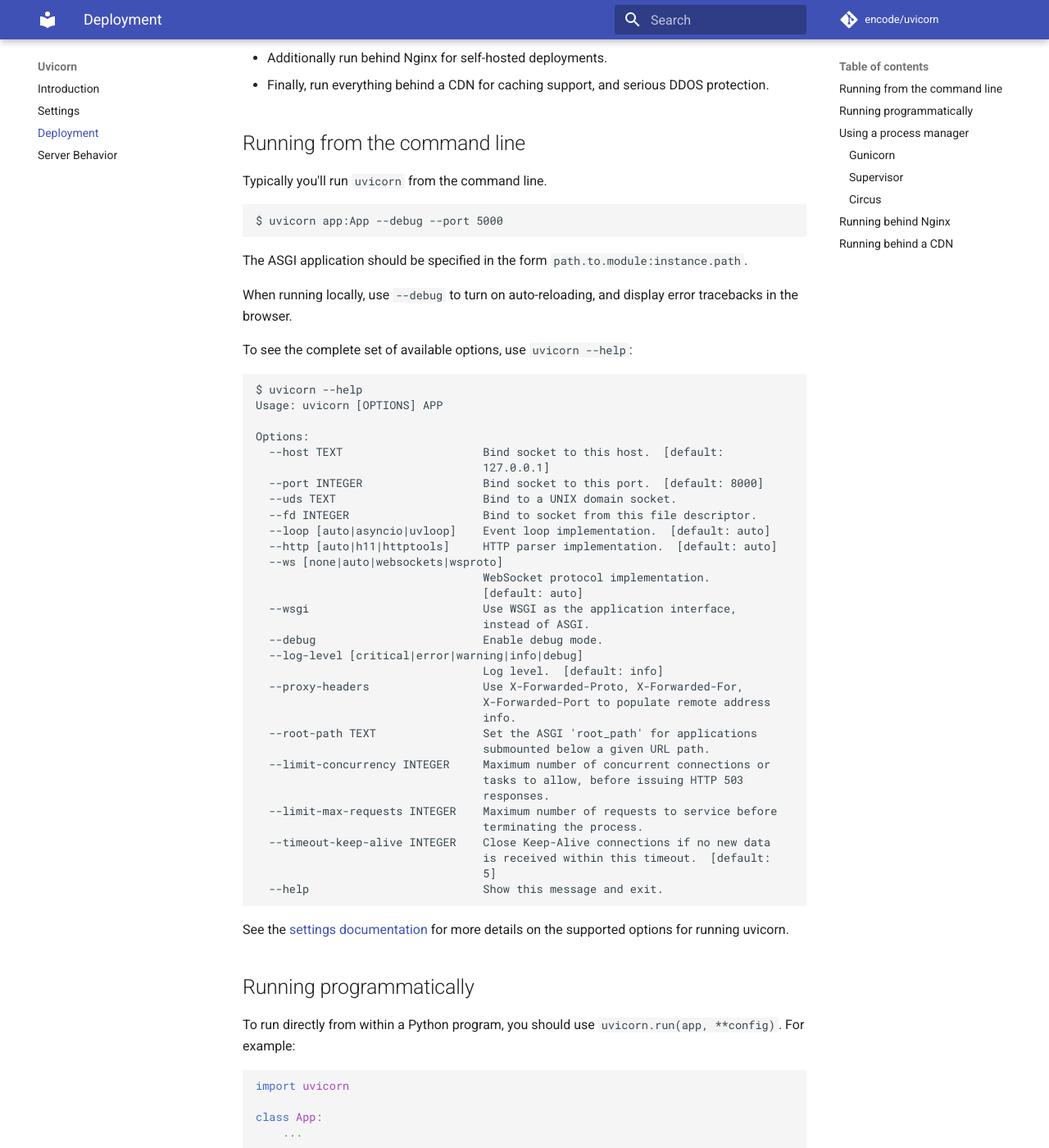
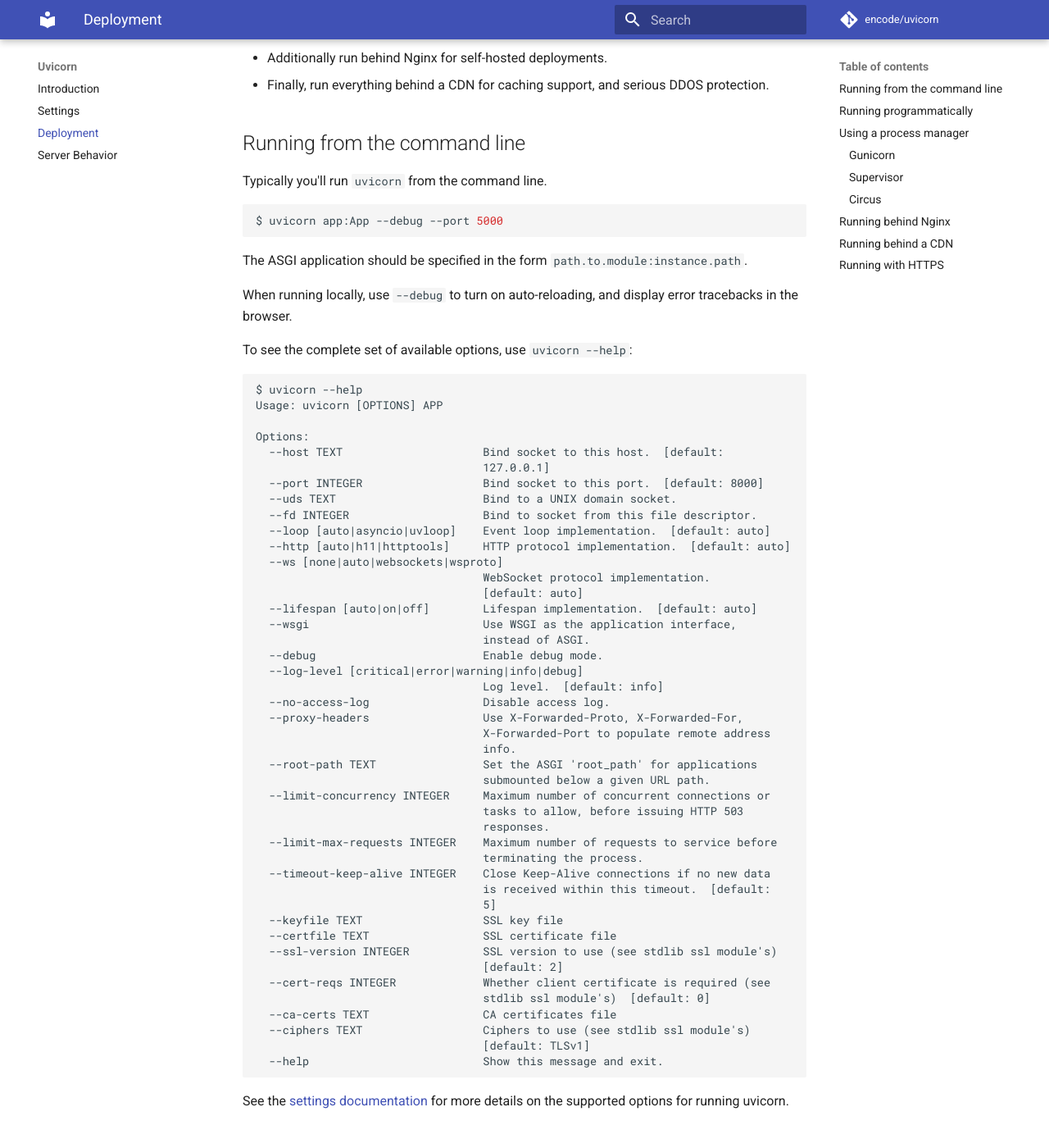
Before and after one commit to encode/uvicorn, an MkDocs documentation site: the page built from docs/deployment.md, in a window 1280 px wide and 1400 px high, scrolled down 298 px. Shown: the whole window at 82% size. Built offline with MkDocs 1.6.1 and Material for MkDocs 9.7.7, drawn with Linux system fonts in a browser that asks for light colours; comment, search, counter and statistics services are not loaded; old or Windows-style settings are respelled for this version of MkDocs; some of the changed text lies outside the part shown.

Commit message:
docs: https information added

````diff
--- a/docs/deployment.md
+++ b/docs/deployment.md
@@ -13,7 +13,7 @@
 
 Typically you'll run `uvicorn` from the command line.
 
-```
+```bash
 $ uvicorn app:App --debug --port 5000
 ```
 
@@ -34,15 +34,17 @@
   --uds TEXT                      Bind to a UNIX domain socket.
   --fd INTEGER                    Bind to socket from this file descriptor.
   --loop [auto|asyncio|uvloop]    Event loop implementation.  [default: auto]
-  --http [auto|h11|httptools]     HTTP parser implementation.  [default: auto]
+  --http [auto|h11|httptools]     HTTP protocol implementation.  [default: auto]
   --ws [none|auto|websockets|wsproto]
                                   WebSocket protocol implementation.
                                   [default: auto]
+  --lifespan [auto|on|off]        Lifespan implementation.  [default: auto]
   --wsgi                          Use WSGI as the application interface,
                                   instead of ASGI.
   --debug                         Enable debug mode.
   --log-level [critical|error|warning|info|debug]
                                   Log level.  [default: info]
+  --no-access-log                 Disable access log.
   --proxy-headers                 Use X-Forwarded-Proto, X-Forwarded-For,
                                   X-Forwarded-Port to populate remote address
                                   info.
@@ -56,6 +58,15 @@
   --timeout-keep-alive INTEGER    Close Keep-Alive connections if no new data
                                   is received within this timeout.  [default:
                                   5]
+  --keyfile TEXT                  SSL key file
+  --certfile TEXT                 SSL certificate file
+  --ssl-version INTEGER           SSL version to use (see stdlib ssl module's)
+                                  [default: 2]
+  --cert-reqs INTEGER             Whether client certificate is required (see
+                                  stdlib ssl module's)  [default: 0]
+  --ca-certs TEXT                 CA certificates file
+  --ciphers TEXT                  Ciphers to use (see stdlib ssl module's)
+                                  [default: TLSv1]
   --help                          Show this message and exit.
 ```
 
@@ -115,7 +126,7 @@
 
 **supervisord.conf**:
 
-```
+```ini
 [supervisord]
 
 [fcgi-program:uvicorn]
@@ -140,7 +151,7 @@
 
 **circus.ini**:
 
-```
+```ini
 [watcher:web]
 cmd = venv/bin/uvicorn --fd $(circus.sockets.web) example:App
 use_sockets = True
@@ -167,7 +178,7 @@
 
 Here's how a simple Nginx configuration might look. This example includes setting proxy headers, and using a UNIX domain socket to communicate with the application server.
 
-```
+```conf
 http {
   server {
     listen 80;
@@ -208,3 +219,12 @@
 Proper usage of cache control headers can mean that a CDN is able to serve large amounts of data without always having to forward the request on to your server.
 
 Content Delivery Networks can also be a low-effort way to provide HTTPS termination.
+
+## Running with HTTPS
+
+To run uvicorn with https, a certificate and a private key are required.
+The recommended way to get them is using [Let's Encrypt](https://letsencrypt.org/)
+
+```bash
+$ uvicorn app:App --port 5000 --keyfile=./key.pem --certfile=./cert.pem
+```
````
Also changed, not shown: docs/settings.md (+9 -0 lines), 3 other files.
